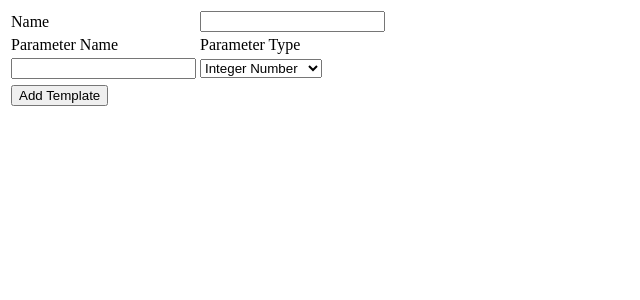
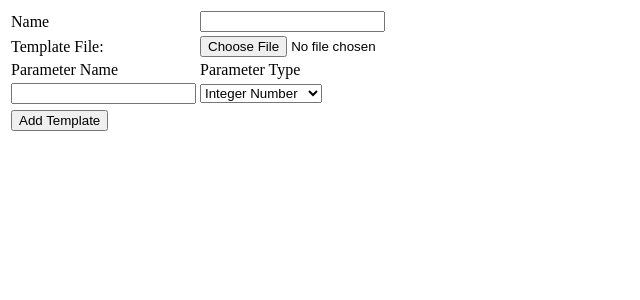
Before and after one commit to akshaymankar/Apex, a PHP site: page /admin/addTemplate.php in a window 1280 px wide. Shown: the top 300 px of the page, without its empty margins (0-640 px from the left). Run offline with PHP 8.4, Linux system fonts and the light colour scheme.

Commit message:
admin not yet complete

```diff
--- a/admin/addTemplate.php
+++ b/admin/addTemplate.php
@@ -3,18 +3,22 @@
         <script src="js/addTemplate.js" type="text/javascript" ></script>
     </head>
     <body>
-        <form>
+        <form name="addTemplate" method='GET' action="newTemplate.php" onsubmit="return validatefield()">
             <table id ="addTemplateTable" class="addTemplate">
                 <tr class="name">
                     <td>Name</td>
-                    <td><input type="text" name="template_name" /></td>
+                    <td><input type="text" name="template_name" id="template_name"/>
+                    </tr>
+                <tr>
+                    <td>Template File:</td>
+                    <td><input type="file" name="file" /></td>
                 </tr>
                 <tr class="header">
                     <td>Parameter Name</td>
                     <td>Parameter Type</td>
                 </tr>
                 <tr class="values">
-                    <td><input type="text" name="param_name[]" id="param_name0" class="param_name" onchange="addNewFields(0)" /></td>
+                    <td><input type="text" name="param_name[]" id="param_name0" class="param_name" onchange="addNewFields(0) "  /></td>
                     <td>
                         <select name="param_type[]" class="param_type" id="param_type0" >
                             <option value='INT'>Integer Number</option>
--- a/admin/deleteTemplate.php
+++ b/admin/deleteTemplate.php
@@ -1,5 +1,6 @@
 <?php
-if(!isset($_POST['id'])){
+print_r($GET);
+if(!isset($_GET['id'])){
         die('You are not supposed to be here !!');
     }
 		require_once 'mysql.php';
@@ -7,12 +8,11 @@ if(!isset($_POST['id'])){
 		$id= $_GET['id'];
 		echo $id;
 
-		$query="delete from template t,parameters p where t.templat_id=p.template_id and template_id="'$id';
+		$query="delete from template where template_id='$id'";
 		$res=mysql_query($query);
 
 		 if (!$res) {
 						die('Error: Failed to fetch parameters.'.mysql_error());
 		 }
 
-
 ?>
--- a/admin/js/addTemplate.js
+++ b/admin/js/addTemplate.js
@@ -1,4 +1,27 @@
 var largestId=0;
+
+function validatefield()
+{
+    var template_name=document.getElementById('template_name').value;
+
+    if(template_name!=' '){
+        for(i=0;i<documnet.getElementById(param_name).length();i++)
+        {
+                if(param_name[i]==" ")
+                    {
+                         alert ('Please Fill All the fields');
+                         doucment.getElementbyId('param_name['+i+']').focus();
+                         return false;
+                    }
+        }
+        return true;
+    }else{
+            alert('Please Give The Template Name');
+            document.getElementById('template_name').focus();
+            return false;
+    }
+  }//end of function validatefield
+
 
 function addNewFields(currentId){
     if(currentId<largestId)
--- a/admin/template.php
+++ b/admin/template.php
@@ -20,6 +20,7 @@ function getparameters($id) {
     ob_flush();
     ob_start();
     ?>
+
     <table class="parameters">
         <?php
         while ($row1 = mysql_fetch_assoc($res1)) {
@@ -39,6 +40,8 @@ function getparameters($id) {
 
 //end of function getparameters
 ?>
+
+
 <html>
     <head>
         <meta http-equiv="content-type" content="text/html; charset=utf-8" />
@@ -48,7 +51,7 @@ function getparameters($id) {
 
     </head>
     <body>
-        <form action='deleteTemplate.php' method='post' onsubmit="show_confirm();">
+        <form action='deleteTemplate.php' method='GET' onsubmit="show_confirm();">
             <table class="templates">
                 <th>Templates</th><th>Parameters</th>
                 <?php while ($row = mysql_fetch_assoc($res)) { ?>
```
Also changed, not shown: admin/newTemplate.php (added, +28 -0 lines), admin/js/template.js (line endings or trailing spaces).
